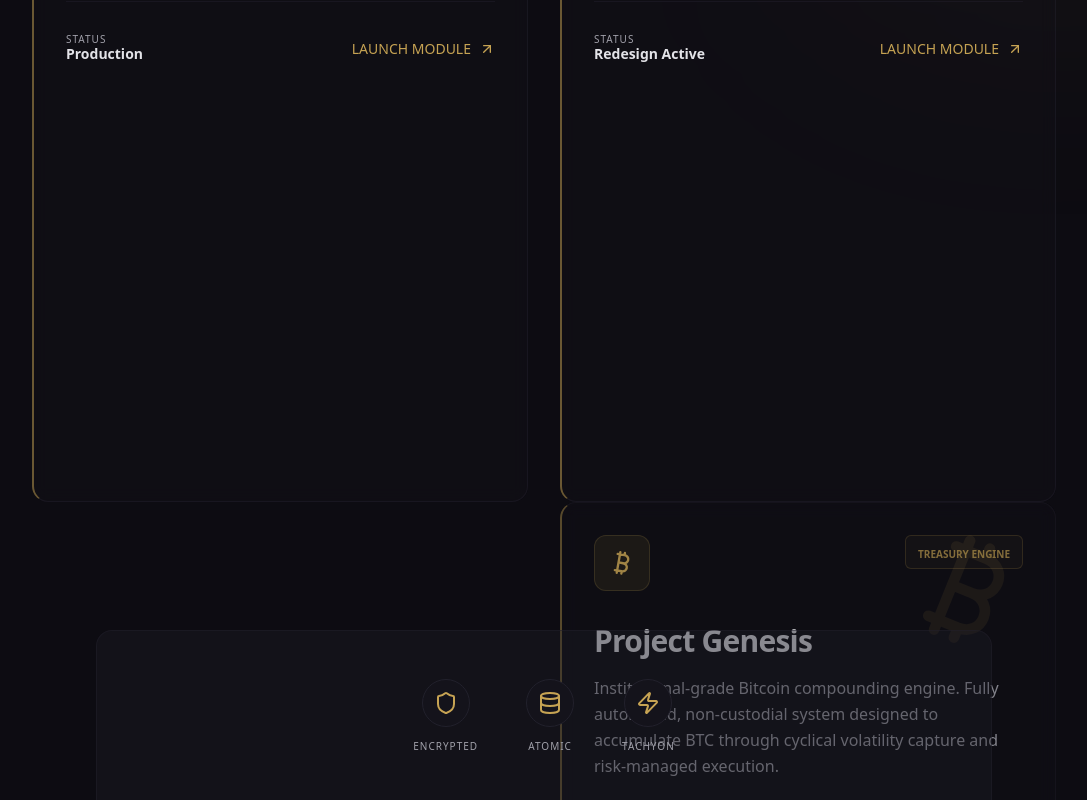
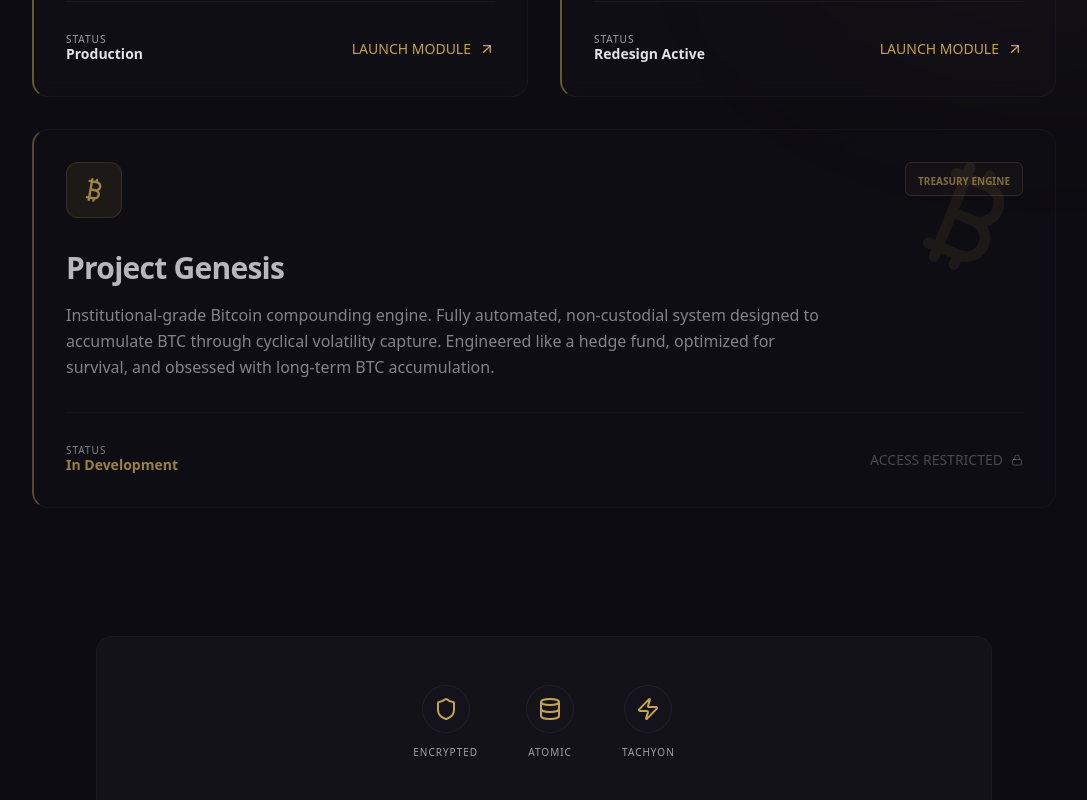
Before and after one commit to GalaxyBuilt/txchyon-labs, a Next.js app: page /labs/ in a window 1280 px wide. Shown: the part 860-1660 px from the top of the page, without its empty margins (96-1183 px from the left). Built offline with nearby package versions, Linux system fonts and the light colour scheme.

Commit message:
Fix Project Genesis card nesting and make it span full width

```diff
--- a/src/app/page.tsx
+++ b/src/app/page.tsx
@@ -139,9 +139,10 @@ export default function LabsPage() {
                 </div>
               </div>
             </a>
+          </div>
 
           {/* Project Genesis */}
-            <div className="group relative md:col-span-2 lg:col-span-1">
+          <div className="group relative md:col-span-2 lg:col-span-2">
             <div className="absolute inset-0 bg-gold/5 blur-2xl opacity-0 group-hover:opacity-100 transition-opacity duration-500" />
             <div className="relative h-full bg-card/40 border border-border/50 rounded-2xl p-8 hover:border-gold/30 hover:bg-card/60 transition-all duration-300 backdrop-blur-sm cursor-not-allowed overflow-hidden border-l-2 border-l-gold/50 opacity-80">
               <div className="absolute top-0 right-0 p-6 opacity-10 group-hover:opacity-20 transition-opacity">
@@ -158,8 +159,8 @@ export default function LabsPage() {
               </div>
 
               <h2 className="text-3xl font-bold text-platinum mb-4 tracking-tight">Project Genesis</h2>
-                <p className="text-muted-foreground mb-8 leading-relaxed">
-                  Institutional-grade Bitcoin compounding engine. Fully automated, non-custodial system designed to accumulate BTC through cyclical volatility capture and risk-managed execution.
+              <p className="text-muted-foreground mb-8 leading-relaxed max-w-3xl">
+                Institutional-grade Bitcoin compounding engine. Fully automated, non-custodial system designed to accumulate BTC through cyclical volatility capture. Engineered like a hedge fund, optimized for survival, and obsessed with long-term BTC accumulation.
               </p>
 
               <div className="flex items-center justify-between pt-8 border-t border-border/50">
@@ -169,7 +170,6 @@ export default function LabsPage() {
                 </div>
                 <div className="flex items-center gap-2 text-muted-foreground/50 font-mono text-sm cursor-not-allowed">
                   ACCESS RESTRICTED <Lock className="w-3 h-3" />
-                  </div>
                 </div>
               </div>
             </div>
```
Lines whose indentation alone changed are shown as unchanged.
